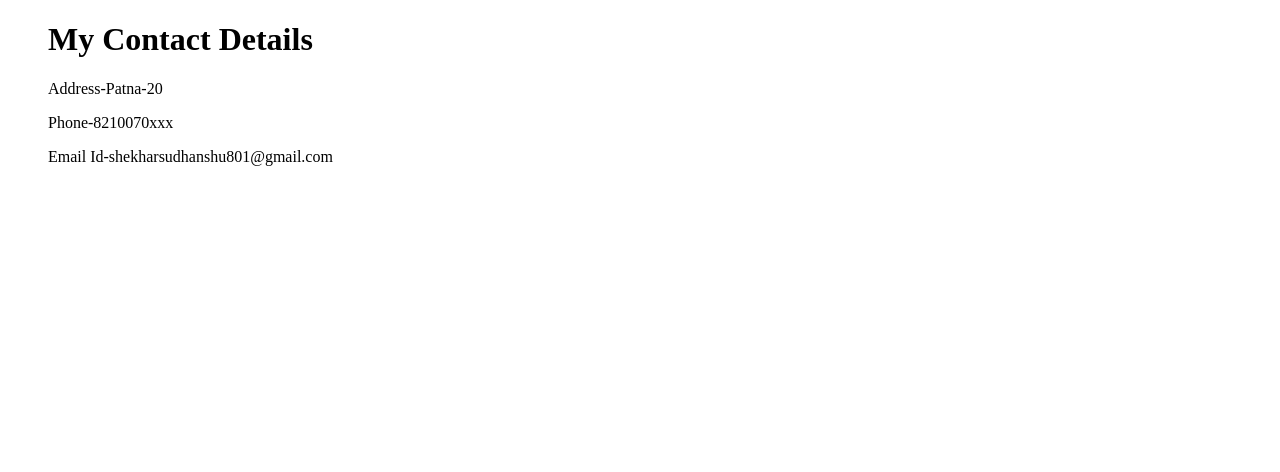
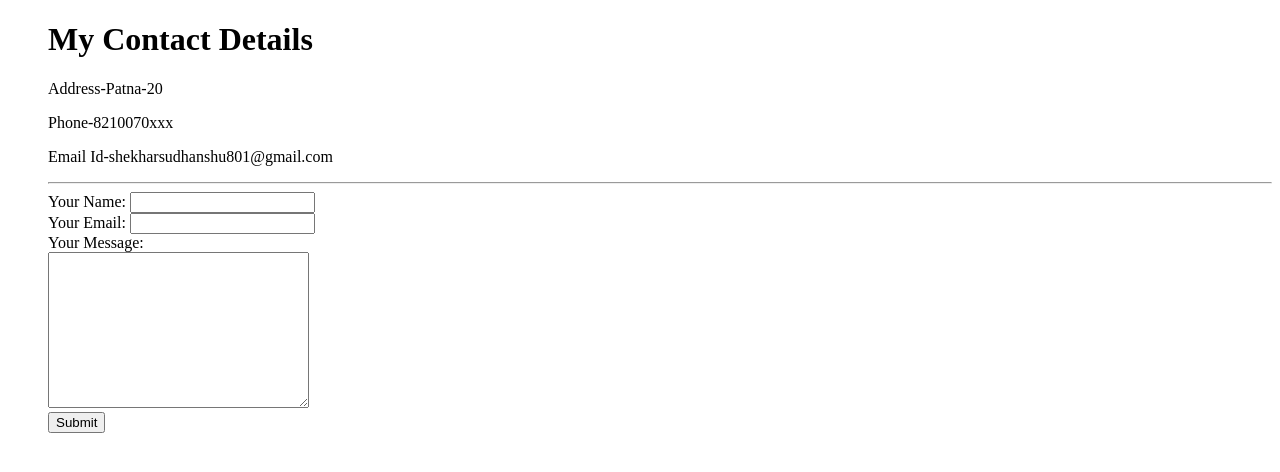
Before and after one commit to sudhanshushekharr/cv, a plain HTML site: page Contact Me.html in a window 1280 px wide. Drawn offline with Linux system fonts and the light colour scheme.

Commit message:
Add files via upload

```diff
--- a/Contact Me.html
+++ b/Contact Me.html
@@ -12,6 +12,17 @@
     <p>Address-Patna-20</p>
     <p>Phone-8210070xxx</p>
     <p>Email Id-shekharsudhanshu801@gmail.com</p>
+    <hr>
+    <form action="mailto:info@shekharsudhanshu801@gmail.com" method="post" enctype="text/plain">
+      <label>Your Name:</label>
+      <input type="text" name="yourName" value=""><br>
+      <label>Your Email:</label>
+      <input type="email" name="yourEmail" value=""><br>
+      <label>Your Message:</label><br>
+      <textarea name="yourMessage" rows="10" cols="30"></textarea><br>
+      <input type="submit" name="">
+    </form>
+
   </menu>
 </body>
 
```
